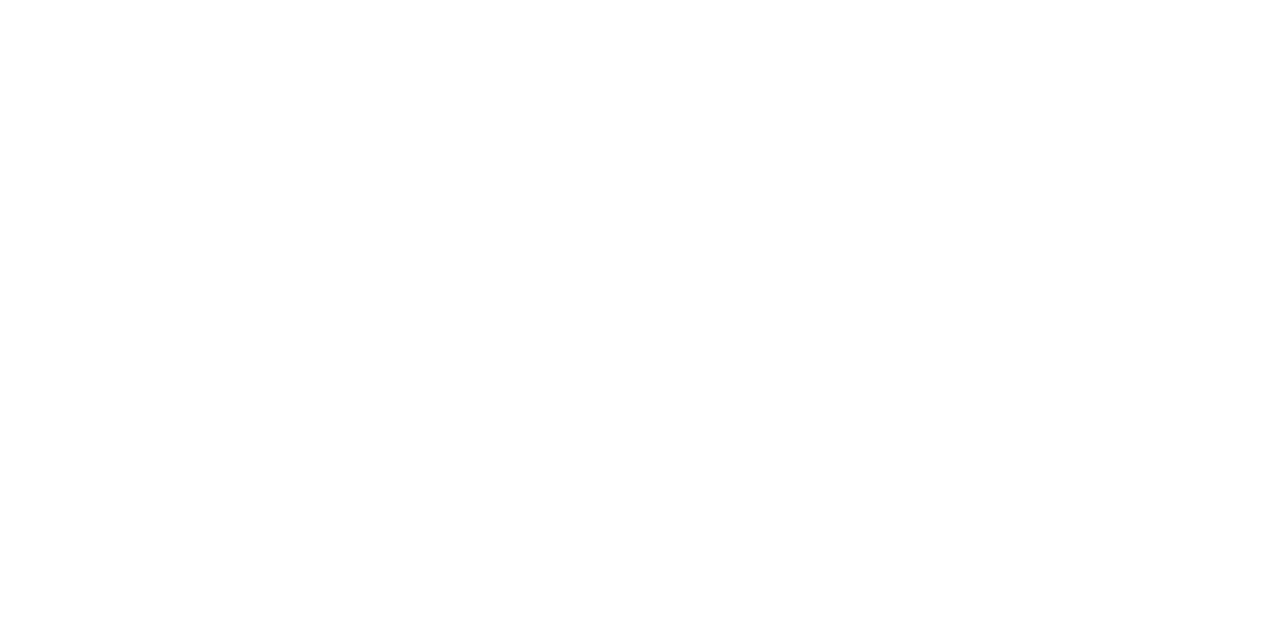
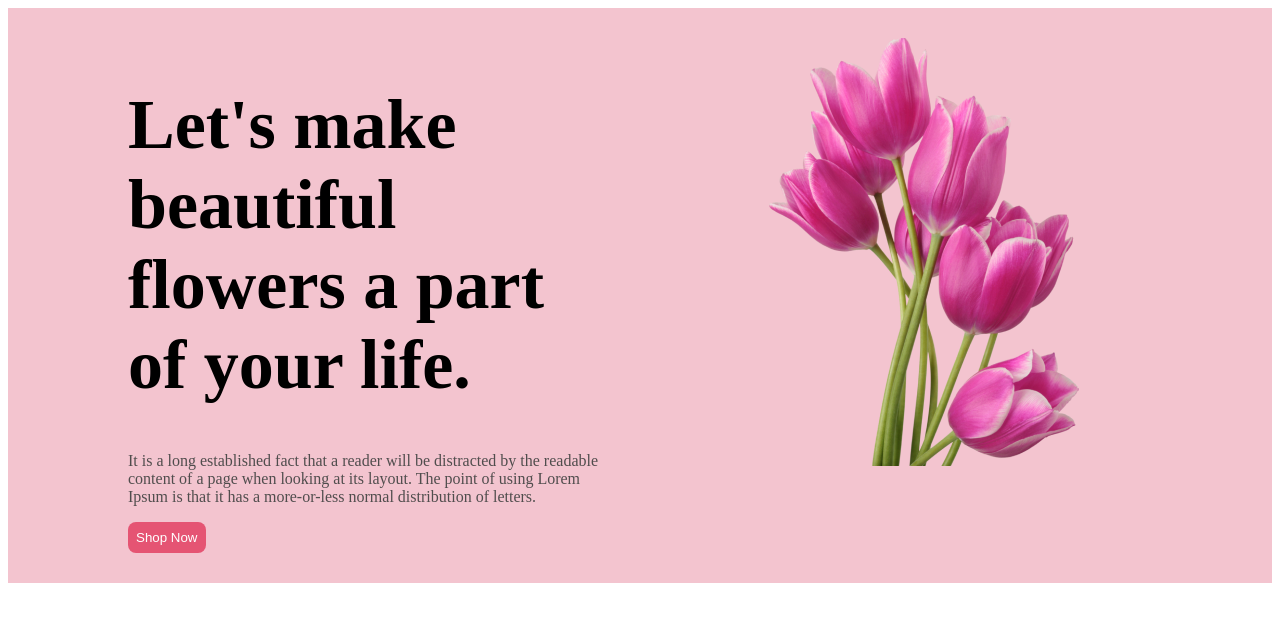
Before and after one commit to ayeshamukta/A-Flower-Shop, a plain HTML site: page index.html in a window 1280 px wide. Drawn offline with Linux system fonts and the light colour scheme.

Commit message:
banner part half done & added css syle file

```diff
--- /dev/null
+++ b/css/styles.css
@@ -0,0 +1,50 @@
+.layout
+{
+    margin: 0px 80px;
+    padding: auto;
+}
+.banner
+{
+    display: flex;
+    gap: 15%;
+    padding: 30px 0px;
+    /* border: 2px rgb(151, 56, 46) solid; */
+
+}
+#b-background
+{
+    background-color: #f3c4cf;
+
+}
+#b-content
+{
+    /* border: 2px aquamarine solid; */
+    width: 45%;
+    padding-left: 40px;
+
+
+}
+.b-title
+{
+    font-size: 70px;
+    font-weight: bold;
+}
+.paragraph
+{
+    color: rgb(80, 77, 77);
+}
+#b-img
+{
+    /* border: goldenrod solid; */
+    width: 40%;
+
+}
+.pink-btn
+{
+    background-color: #E55473;
+    color: white;
+    border-radius: 8px;
+    border: none;
+    padding: 8px;
+
+}
--- a/index.html
+++ b/index.html
@@ -4,8 +4,28 @@
     <meta charset="UTF-8">
     <meta name="viewport" content="width=device-width, initial-scale=1.0">
     <title>CHERRY BLOSSOMS</title>
+    <link rel="stylesheet" href="css/styles.css">
 </head>
 <body>
 
+    <div id="b-background">
+            <!-- Header part start -->
+            <header class="banner layout">
+                <div id="b-content">
+                    <h1 class="b-title">Let's make beautiful flowers a part of your life.</h1>
+                    <p class="paragraph">It is a long established fact that a reader will be distracted by the readable content of a page when looking at its layout. The point of using Lorem Ipsum is that it has a more-or-less normal distribution of letters.</p>
+                    <button class="pink-btn">Shop Now</button>
+                </div>
+                <div id="b-img">
+                    <img src="flower images/pngwing 6.png" alt="Loading">
+                </div>
+            </header>
+            <!-- Header part ends -->
+    </div>
+
+        <main></main>
+
+        <footer></footer>
+
 </body>
 </html>
```
